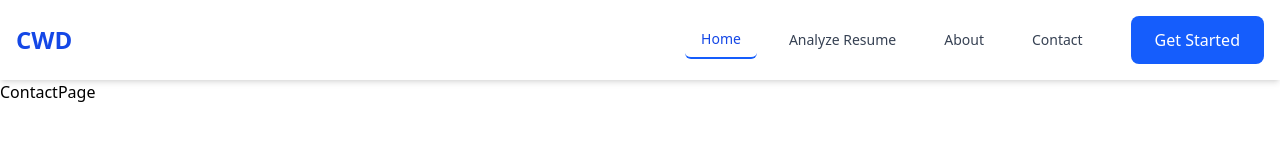
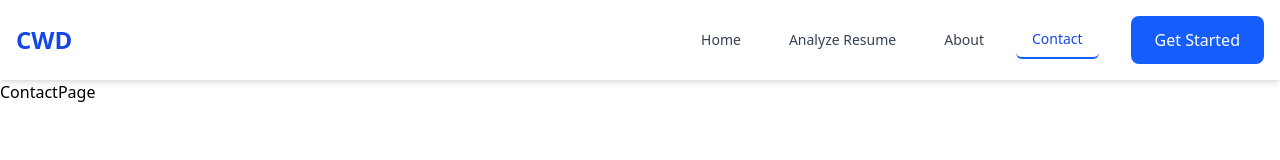
Before and after one commit to Bishalis/Resume-ai, a Next.js app: page /contact in a window 1280 px wide. Shown: the top 160 px of the page. Built offline with nearby package versions, Linux system fonts and the light colour scheme.

Commit message:
fix navbar active UI

```diff
--- a/components/common/NavBar.tsx
+++ b/components/common/NavBar.tsx
@@ -5,15 +5,17 @@
 import { useState } from 'react';
 import Link from 'next/link';
 import PrimaryButton from './PrimaryButton';
+import { usePathname } from 'next/navigation';
 
 export default function NavBar() {
   const [isMenuOpen, setIsMenuOpen] = useState(false);
+  const pathname = usePathname();
 
   const navigation = [
-    { name: "Home", href: "/", current: true },
-    { name: "Analyze Resume", href: "/analyze", current: false },
-    { name: "About", href: "/about", current: false },
-    { name: "Contact", href: "/contact", current: false },
+    { name: "Home", href: "/"},
+    { name: "Analyze Resume", href: "/analyze"},
+    { name: "About", href: "/about"},
+    { name: "Contact", href: "/contact"},
   ];
 
   function classNames(...classes: string[]) {
@@ -38,7 +40,7 @@ export default function NavBar() {
                 key={item.name}
                 href={item.href}
                 className={classNames(
-                  item.current
+                  pathname === item.href
                     ? "border-b-2 border-blue-600 text-blue-700"
                     : "text-gray-700 hover:bg-gray-200 hover:text-blue-700",
                   "rounded-md px-4 py-2 text-sm font-medium transition"
@@ -94,7 +96,7 @@ export default function NavBar() {
                 href={item.href}
                 onClick={toggleMenu}
                 className={classNames(
-                  item.current
+                  pathname === item.href
                     ? "bg-blue-100 text-blue-700"
                     : "text-gray-700 hover:bg-gray-200",
                   "block rounded-md px-4 py-2 text-sm font-medium"
```
